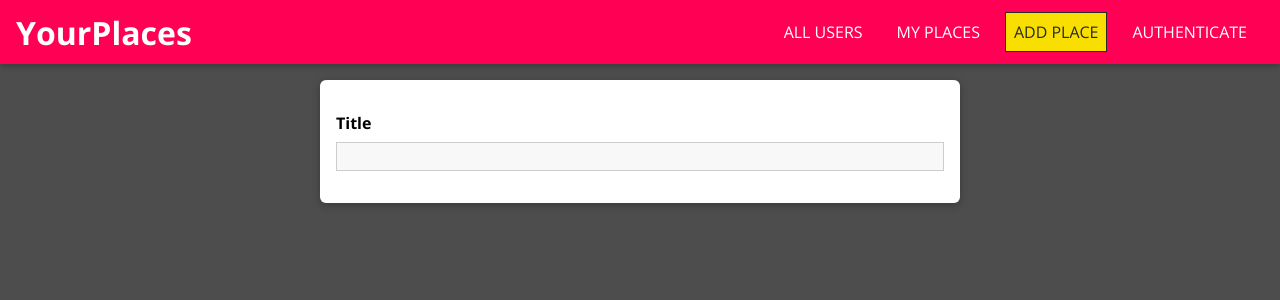
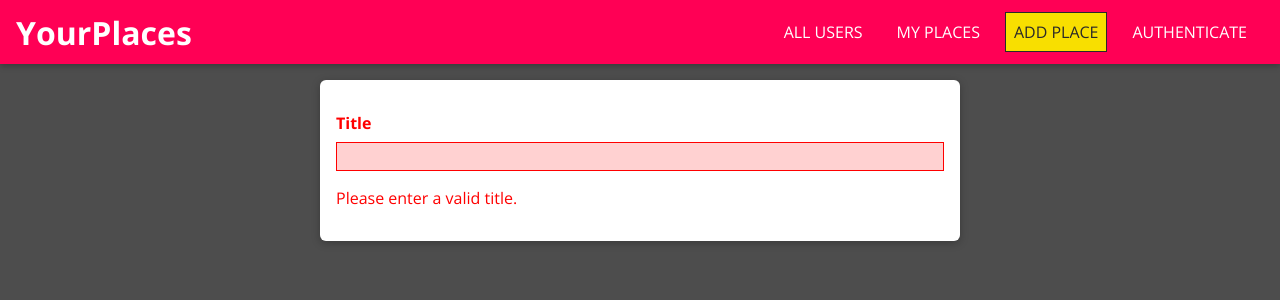
Before and after one commit to msllagas/places, a React (Create React App) app in the folder frontend/: page /places/new in a window 1280 px wide. Shown: the top 300 px of the page. Built offline with nearby package versions, Linux system fonts and the light colour scheme.

Commit message:
Added state management for input component

```diff
--- a/frontend/src/App.js
+++ b/frontend/src/App.js
@@ -3,6 +3,7 @@ import Users from "./user/pages/Users";
 import NewPlace from "./places/pages/NewPlace";
 import UserPlaces from "./places/pages/UserPlaces";
 import MainNavigation from "./shared/components/Navigation/MainNavigation";
+import Redirect from "./shared/components/Navigation/Redirect";
 
 function App() {
   return (
@@ -14,7 +15,8 @@ function App() {
           <Route path="/:userId/places" element={<UserPlaces />} exact />
           <Route path="/users" element={<Users />} exact />
           <Route path="/places/new" element={<NewPlace />} exact />
-          <Route path="*" element={<Navigate to="/" replace />} />
+          {/* <Route path="*" element={<Navigate to="/" />} replace/> */}
+          <Route path="*" element={<Redirect />} />
         </Routes>
       </main>
     </BrowserRouter>
--- a/frontend/src/places/pages/NewPlace.js
+++ b/frontend/src/places/pages/NewPlace.js
@@ -1,11 +1,17 @@
-
 import Input from "../../shared/components/FormElements/Input";
-import './Newplace.css'
+import "./Newplace.css";
 
 const NewPlace = () => {
   return (
     <form className="place-form">
-      <Input element="input" type="text" label="Title" />
+      <Input
+      id="title"
+        element="input"
+        type="text"
+        label="Title"
+        validators={[]}
+        errorText="Please enter a valid title."
+      />
     </form>
   );
 };
--- a/frontend/src/shared/components/FormElements/Input.js
+++ b/frontend/src/shared/components/FormElements/Input.js
@@ -1,17 +1,40 @@
+import { useReducer } from "react";
+
 import "./Input.css";
 
+const inputReducer = (state, action) => {
+    switch(action.type) {
+        case 'CHANGE':
+            return {
+                ...state,
+                value: action.val,
+                isValid: true
+            };
+        default:
+            return state;
+    }
+}
+
 const Input = (props) => {
+    const [inputState, dispatch] = useReducer(inputReducer, {value: "", isValid: false});
+    const changeHandler = event => {
+        dispatch({type: 'CHANGE', val: event.target.value});
+    }
+
   const element =
     props.element === "input" ? (
-      <input id={props.id} type={props.type} placeholder={props.placeholder} />
+      <input id={props.id} type={props.type} placeholder={props.placeholder} onChange={changeHandler} value={inputState.value}/>
     ) : (
-      <textarea id={props.id} rows={props.rows || 3} />
+      <textarea id={props.id} rows={props.rows || 3} onChange={changeHandler} value={inputState.value}/>
     );
 
+
+
   return (
-    <div className={`form-control ${props.className}`}>
+    <div className={`form-control ${!inputState.isValid && 'form-control--invalid'}`}>
       <label htmlFor={props.id}>{props.label}</label>
       {element}
+      {!inputState.isValid && <p>{props.errorText}</p>}
     </div>
   );
 };
--- /dev/null
+++ b/frontend/src/shared/components/Navigation/Redirect.css
@@ -0,0 +1,4 @@
+.redirect {
+    width: 10rem;
+    margin: 1rem auto;
+}
--- /dev/null
+++ b/frontend/src/shared/components/Navigation/Redirect.js
@@ -0,0 +1,14 @@
+import { Link } from "react-router-dom";
+
+import './Redirect.css'
+
+const Redirect = props => {
+return <div className="redirect">
+    <h2>Page does not exist!</h2>
+    <Link to={'/'}>
+        <p>Return to YourPlaces.com</p>
+    </Link>
+</div>
+};
+
+export default Redirect;
```
